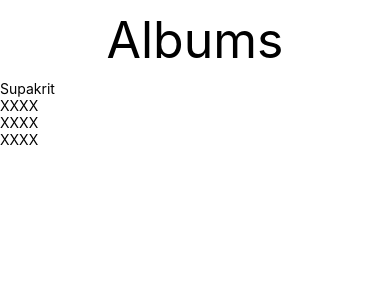
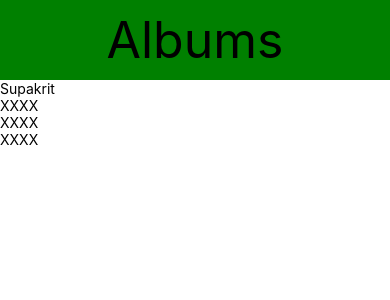
Before and after one commit to supakritcom/std6002041520140, a React Native app: screen / in a window 390 px wide. Shown: the top 300 px of the page. Built offline with nearby package versions, Linux system fonts and the light colour scheme.

Commit message:
backgroundcolor

```diff
--- a/components/Header.js
+++ b/components/Header.js
@@ -19,7 +19,8 @@ class Header extends Component {
 const styles = {
     header: {
         padding: 10,
-        alignItems: 'center'
+        alignItems: 'center',
+        backgroundColor:"green"
     },
     text: {
         fontSize: 50
```
